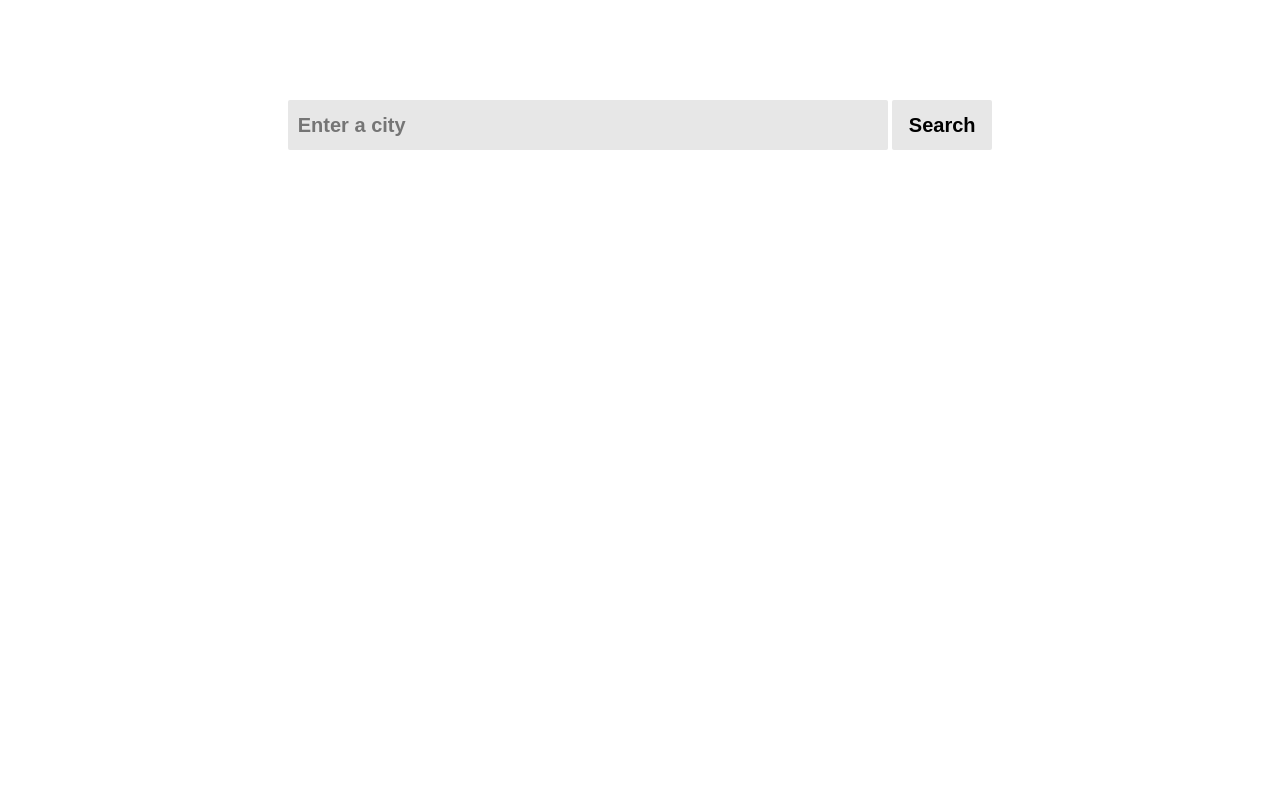
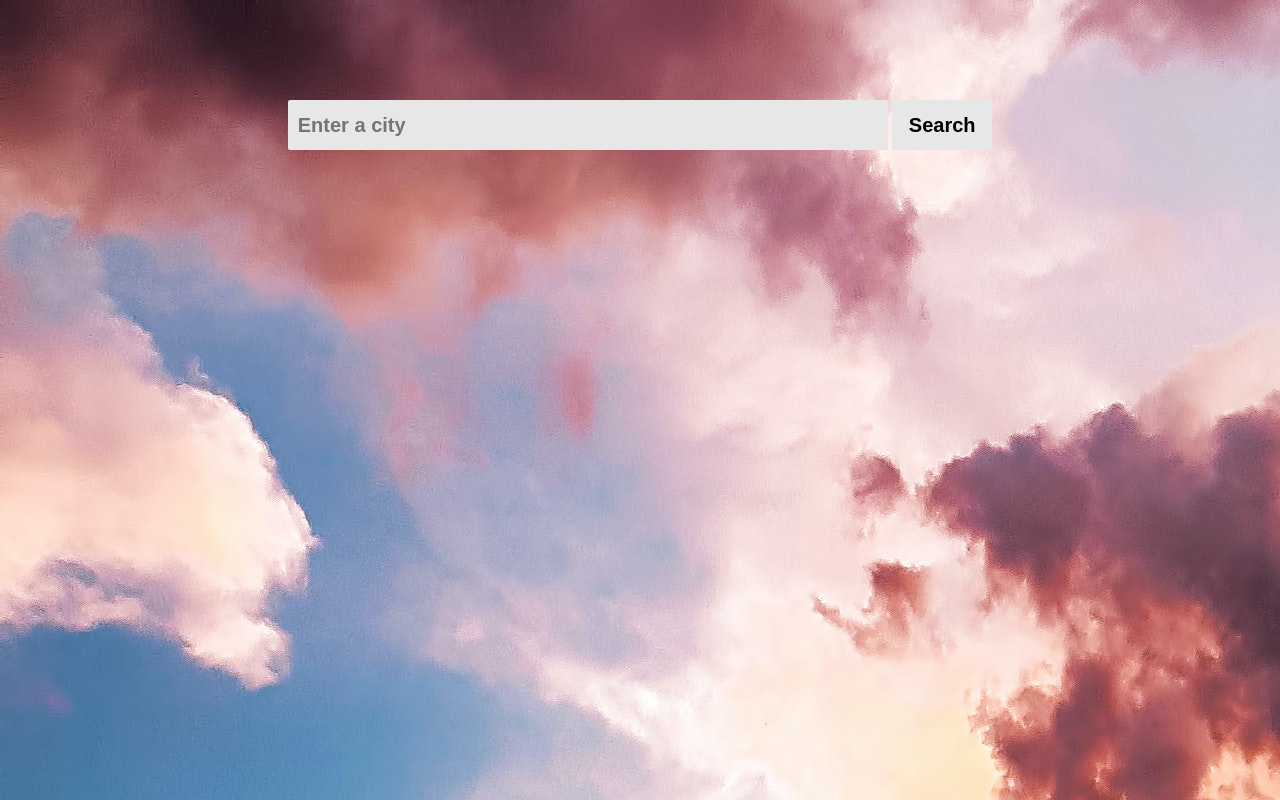
Before and after one commit to mnkd246/weather-app, a plain HTML site: page index.html in a window 1280 px wide. Drawn offline with Linux system fonts and the light colour scheme.

Commit message:
background image

```diff
--- a/index.html
+++ b/index.html
@@ -13,8 +13,8 @@
         <input type="submit" value="Search" class="button">
     </div>
 
-<div class="display">
-    <h1 class="name"></h1>
+<div class="display" style="font-size: large;">
+    <h1 class="name"></h1><br>
     <p class="desc"></p>
     <p class="temp"></p>
 </div>
--- a/script.js
+++ b/script.js
@@ -21,3 +21,5 @@ button.addEventListener('click', function(event){
 
 .catch(err => alert("Wrong city name!"))
 })
+
+document.body.style.backgroundImage = "url('images/clouds.jpg')";
```
Also changed, not shown: images/clouds.jpg (added).
